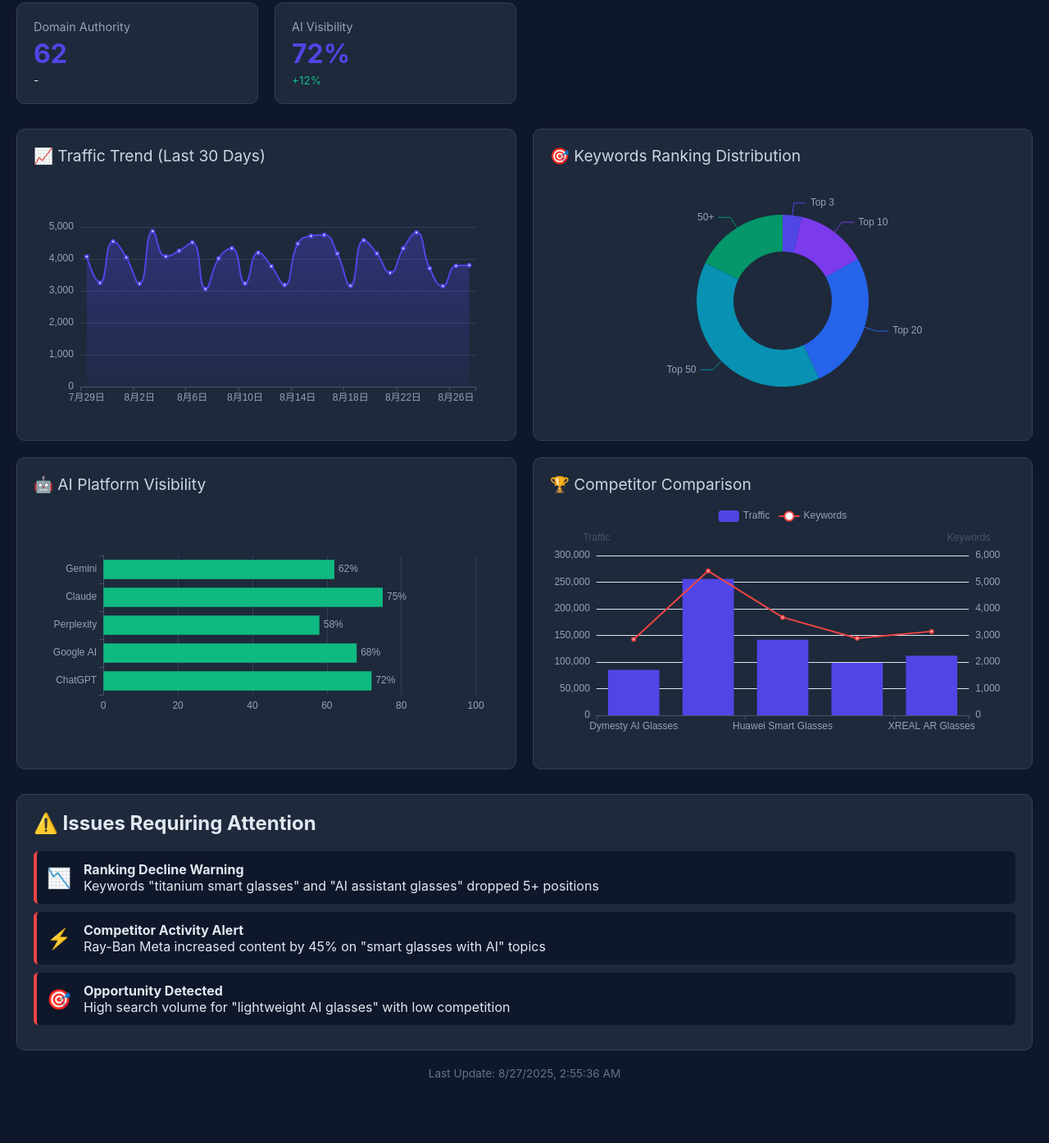
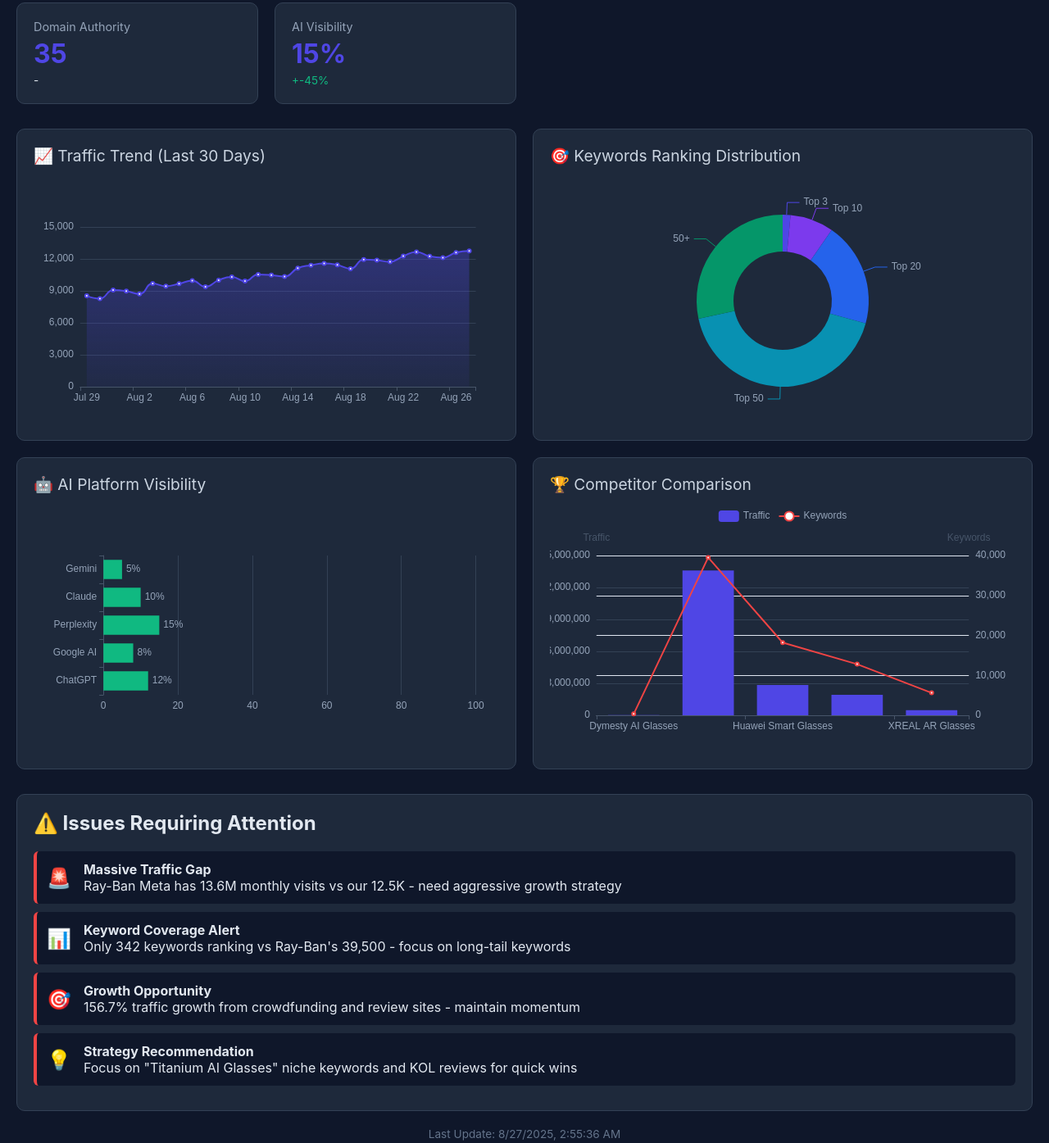
Before and after one commit to keevingfu/geosys, a plain HTML site: page 05g_seo_performance.html in a window 1280 px wide. Shown: the part 327-1722 px from the top of the page at 82% size. Before the commit the page ends 1665 px from the top, so only its background shows below. Drawn offline with nearby package versions, Linux system fonts and the light colour scheme.

Commit message:
Auto-sync: 2025-08-26 19:55:36

```diff
--- a/05g_seo_performance.html
+++ b/05g_seo_performance.html
@@ -256,24 +256,31 @@
             <h2 style="margin-bottom: 20px;">⚠️ Issues Requiring Attention</h2>
             <div id="alertsList">
                 <div class="alert-item">
-                    <span class="alert-icon">📉</span>
+                    <span class="alert-icon">🚨</span>
                     <div>
-                        <strong>Ranking Decline Warning</strong>
-                        <p>Keywords "titanium smart glasses" and "AI assistant glasses" dropped 5+ positions</p>
+                        <strong>Massive Traffic Gap</strong>
+                        <p>Ray-Ban Meta has 13.6M monthly visits vs our 12.5K - need aggressive growth strategy</p>
                     </div>
                 </div>
                 <div class="alert-item">
-                    <span class="alert-icon">⚡</span>
+                    <span class="alert-icon">📊</span>
                     <div>
-                        <strong>Competitor Activity Alert</strong>
-                        <p>Ray-Ban Meta increased content by 45% on "smart glasses with AI" topics</p>
+                        <strong>Keyword Coverage Alert</strong>
+                        <p>Only 342 keywords ranking vs Ray-Ban's 39,500 - focus on long-tail keywords</p>
                     </div>
                 </div>
                 <div class="alert-item">
                     <span class="alert-icon">🎯</span>
                     <div>
-                        <strong>Opportunity Detected</strong>
-                        <p>High search volume for "lightweight AI glasses" with low competition</p>
+                        <strong>Growth Opportunity</strong>
+                        <p>156.7% traffic growth from crowdfunding and review sites - maintain momentum</p>
+                    </div>
+                </div>
+                <div class="alert-item">
+                    <span class="alert-icon">💡</span>
+                    <div>
+                        <strong>Strategy Recommendation</strong>
+                        <p>Focus on "Titanium AI Glasses" niche keywords and KOL reviews for quick wins</p>
                     </div>
                 </div>
             </div>
@@ -288,45 +295,49 @@
         // Mock Data (should be fetched from API in production)
         const mockData = {
             metrics: {
-                totalTraffic: 85400,
-                trafficChange: 28.5,
-                totalKeywords: 2856,
-                keywordsChange: 156,
-                avgPosition: 12.8,
-                positionChange: -2.3,
-                totalBacklinks: 8420,
-                backlinksChange: 412,
-                domainScore: 62,
-                aiVisibility: 72
+                totalTraffic: 12500,
+                trafficChange: 156.7,
+                totalKeywords: 342,
+                keywordsChange: 87,
+                avgPosition: 28.5,
+                positionChange: -5.2,
+                totalBacklinks: 856,
+                backlinksChange: 234,
+                domainScore: 35,
+                aiVisibility: 15
             },
             trafficTrend: {
                 dates: Array.from({length: 30}, (_, i) => {
                     const d = new Date();
                     d.setDate(d.getDate() - (29 - i));
-                    return d.toLocaleDateString('zh-CN', {month: 'short', day: 'numeric'});
+                    return d.toLocaleDateString('en-US', {month: 'short', day: 'numeric'});
                 }),
-                values: Array.from({length: 30}, () => Math.floor(Math.random() * 2000) + 3000)
+                values: Array.from({length: 30}, (_, i) => {
+                    // Simulate growth trend for startup
+                    const base = 8000 + i * 150;
+                    return Math.floor(base + Math.random() * 1000);
+                })
             },
             keywordDistribution: [
-                {name: 'Top 3', value: 124},
-                {name: 'Top 10', value: 456},
-                {name: 'Top 20', value: 892},
-                {name: 'Top 50', value: 1340},
-                {name: '50+', value: 609}
+                {name: 'Top 3', value: 5},
+                {name: 'Top 10', value: 28},
+                {name: 'Top 20', value: 67},
+                {name: 'Top 50', value: 145},
+                {name: '50+', value: 97}
             ],
             aiPlatforms: [
-                {name: 'ChatGPT', value: 72},
-                {name: 'Google AI', value: 68},
-                {name: 'Perplexity', value: 58},
-                {name: 'Claude', value: 75},
-                {name: 'Gemini', value: 62}
+                {name: 'ChatGPT', value: 12},
+                {name: 'Google AI', value: 8},
+                {name: 'Perplexity', value: 15},
+                {name: 'Claude', value: 10},
+                {name: 'Gemini', value: 5}
             ],
             competitors: [
-                {name: 'Dymesty AI Glasses', traffic: 85400, keywords: 2856},
-                {name: 'Ray-Ban Meta', traffic: 256000, keywords: 5420},
-                {name: 'Huawei Smart Glasses', traffic: 142000, keywords: 3680},
-                {name: 'Xiaomi MIJIA Glasses', traffic: 98500, keywords: 2890},
-                {name: 'XREAL AR Glasses', traffic: 112000, keywords: 3150}
+                {name: 'Dymesty AI Glasses', traffic: 12500, keywords: 342},
+                {name: 'Ray-Ban Meta', traffic: 13600000, keywords: 39500},
+                {name: 'Huawei Smart Glasses', traffic: 2850000, keywords: 18200},
+                {name: 'Xiaomi Smart Glasses', traffic: 1920000, keywords: 12800},
+                {name: 'XREAL AR Glasses', traffic: 485000, keywords: 5620}
             ]
         };
 
```
